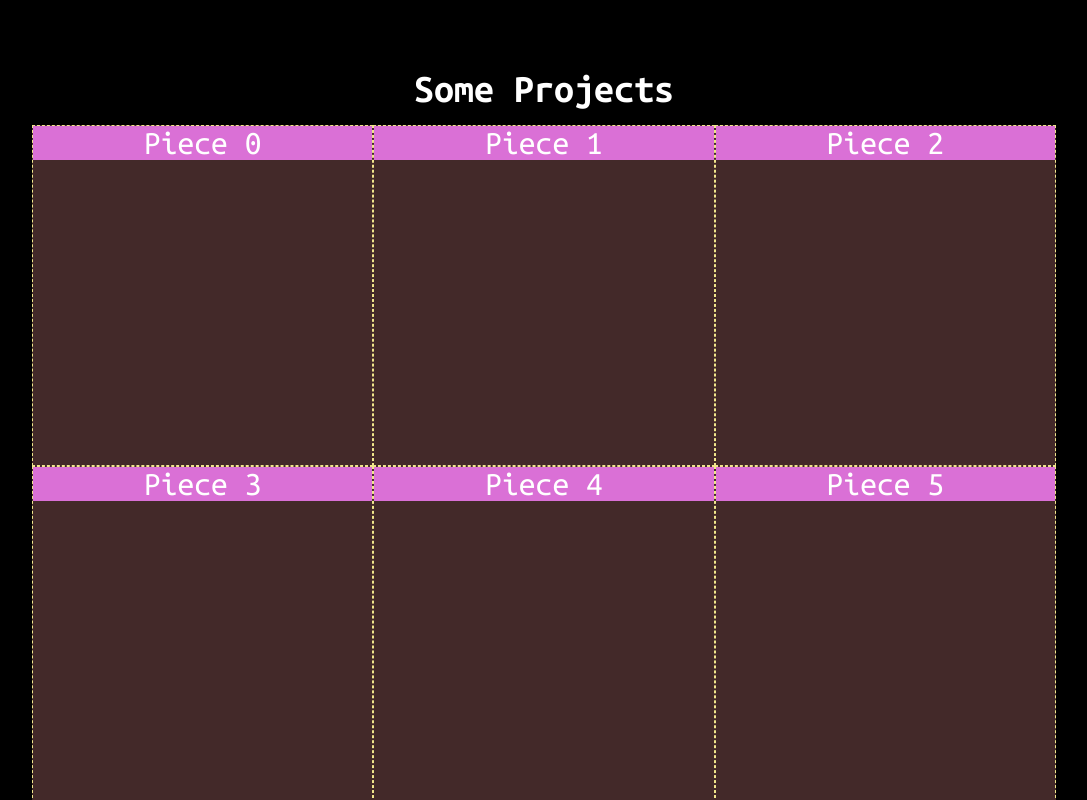
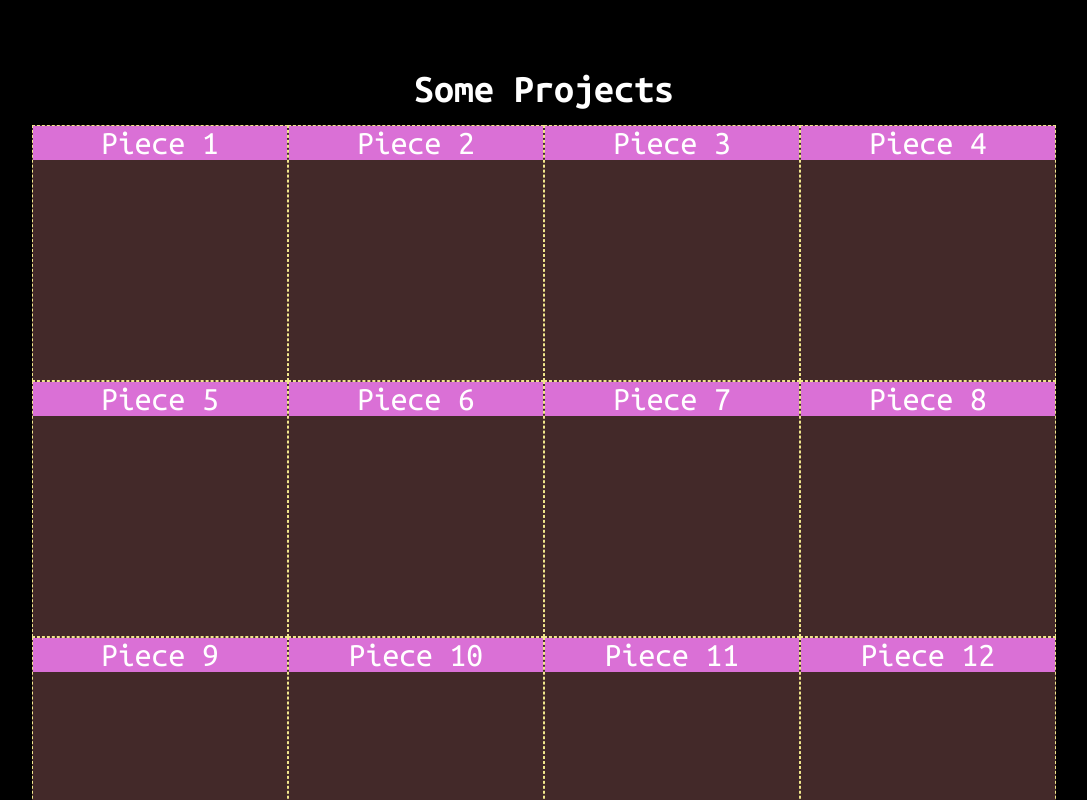
Before and after one commit to pdLeal/portfolioVwn, a React (Vite) app: page /home in a window 1280 px wide. Shown: the part 440-1240 px from the top of the page, without its empty margins (96-1183 px from the left). Built offline with nearby package versions, Linux system fonts and the light colour scheme.

Commit message:
Pieces move correctly on the grid

```diff
--- a/src/components/puzzle/Puzzle.jsx
+++ b/src/components/puzzle/Puzzle.jsx
@@ -1,17 +1,44 @@
-import React, { useEffect, useState } from 'react'
+import React, { useState } from 'react'
 import * as S from './Puzzle_Style';
 
+function moveToEmpty(e, canMove, setCanMove, lastClick, setLastClick) {
 
-function Puzzle() {
-  const gridLayout = [];
-  const numOfSlots = 9;
-  for(let i = 1; i<= numOfSlots; i++) {
-    gridLayout.push(i);
+  // Bloqueia cliques consegcutivos ou em mais de uma peça em pouco tempo
+  const clickDelay = 500;
+  const now = Date.now();
+  if (now - lastClick < clickDelay) {
+    return;
+
+  } else {
+    setLastClick(now);
   }
 
-  function moveToEmpty(e) {
   const clickedElem = e.target;
   const emptyElem = document.querySelector('[data-empty=true]');
+
+  const positionInGrid = clickedElem.parentElement.dataset.position;
+
+  if (!canMove.includes(positionInGrid)) {
+    return; // Impede que peças que não estão proximas se mexam
+  }
+
+  // Determina as peças que podem se mover p/ o próximo espaço vazio
+  const numPosition = +positionInGrid;
+  const topSlot = `${numPosition - 4}`;
+  const bottomSlot = `${numPosition + 4}`;
+  const leftSlot = `${
+                      (numPosition - 1) == 4 ||
+                      (numPosition - 1) == 8 ||
+                      (numPosition - 1) == 12 ? '' : numPosition - 1
+                    }`;
+  const rightSlot = `${
+                      (numPosition + 1) == 5 ||
+                      (numPosition + 1) == 9 ||
+                      (numPosition + 1) == 13 ? '' : numPosition + 1
+                    }`;
+  const tempArray = [topSlot, bottomSlot, leftSlot, rightSlot];
+  setCanMove(tempArray);
+
 
   // Calcula a posição do empty e do clicked
   const clicketRect = clickedElem.getBoundingClientRect();
@@ -43,23 +70,35 @@ function Puzzle() {
 
 }
 
+function Puzzle() {
+  const [canMove, setCanMove] = useState(['12', '15']);
+  const [lastClick, setLastClick] = useState(0);
+
+  const gridLayout = [];
+  const numOfSlots = 16;
+  for (let i = 1; i <= numOfSlots; i++) {
+    gridLayout.push(i);
+  }
+
+
+
   return (
-    <S.Container>
+    <S.Container $layout={Math.sqrt(numOfSlots)}>
 
       {
-        gridLayout.map((slot, i) => {
+        gridLayout.map((slot) => {
           if (slot < numOfSlots) {
             return (
-              <S.Slot data-empty='false'>
+              <S.Slot data-empty='false' data-position={slot} key={slot}>
                 <S.Piece onClick={e => {
-                  moveToEmpty(e);
+                  moveToEmpty(e, canMove, setCanMove, lastClick, setLastClick);
                 }}>
-                  Piece {i}
+                  Piece {slot}
                 </S.Piece>
               </S.Slot>
             )
           } else {
-            return <S.Slot data-empty='true'></S.Slot>
+            return <S.Slot data-empty='true' data-position={slot} key={slot}></S.Slot>
           }
         })
       }
--- a/src/components/puzzle/Puzzle_Style.jsx
+++ b/src/components/puzzle/Puzzle_Style.jsx
@@ -5,13 +5,11 @@ export const Container = styled.section`
     aspect-ratio: 1;
     margin-inline: auto;
     display: grid;
-    grid-template: repeat(3, 1fr) / repeat(3, 1fr);
+    grid-template: repeat(${props => props.$layout}, 1fr) / repeat(${props => props.$layout}, 1fr);
     background-color: #432929;
 
     `;
 export const Slot = styled.div`
-    /* transform: translateX(${props => props.$test}%);
-    transition: all 1s linear; */
     border: 1px dashed khaki;
     `;
 
```
Lines whose indentation alone changed are shown as unchanged.
